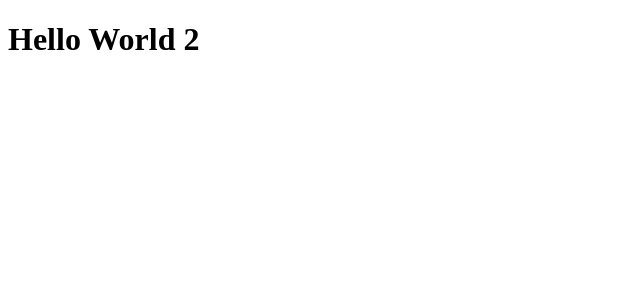
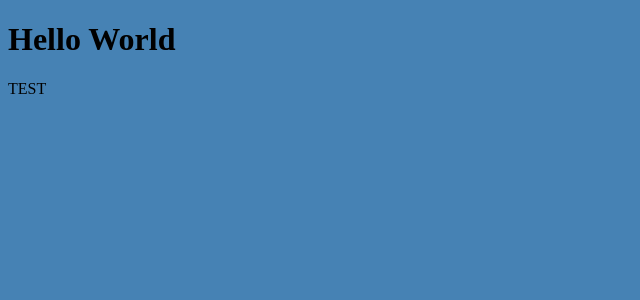
Before and after one commit to riyadsalem/Single-Page-Html-CSS-ReactJs, a React (Create React App) app: page / in a window 1280 px wide. Shown: the top 300 px of the page, without its empty margins (0-640 px from the left). Built offline with nearby package versions, Linux system fonts and the light colour scheme.

Commit message:
Create First component

```diff
--- /dev/null
+++ b/src/App.css
@@ -0,0 +1,3 @@
+body {
+  background-color: steelblue;
+}
--- /dev/null
+++ b/src/App.js
@@ -0,0 +1,12 @@
+import "./App.css";
+
+const App = () => {
+  return (
+    <>
+      <h1>Hello World</h1>
+      <p>TEST</p>
+    </>
+  );
+};
+
+export default App;
--- a/src/index.js
+++ b/src/index.js
@@ -1,7 +1,7 @@
 // import React from "react";
 import ReactDOM from "react-dom/client";
-
+import App from "./App";
 const root = ReactDOM.createRoot(document.getElementById("root")); // React +18
-root.render(<h1>Hello World 2</h1>);
+root.render(<App />);
 
 //ReactDOM.render("Hellow World", document.getElementById("root"));
```
